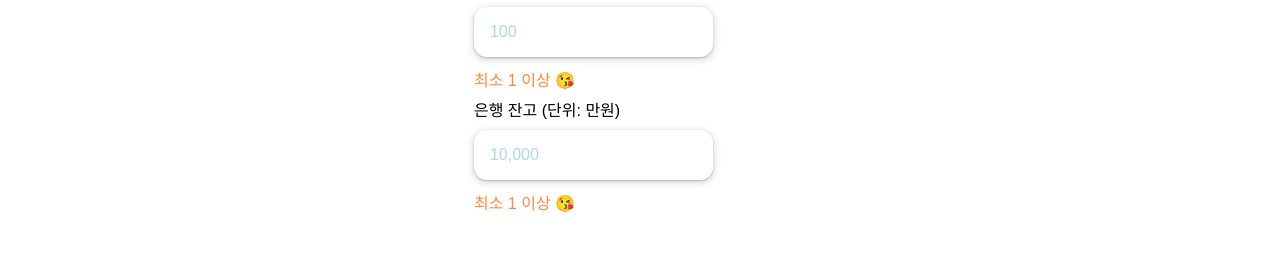
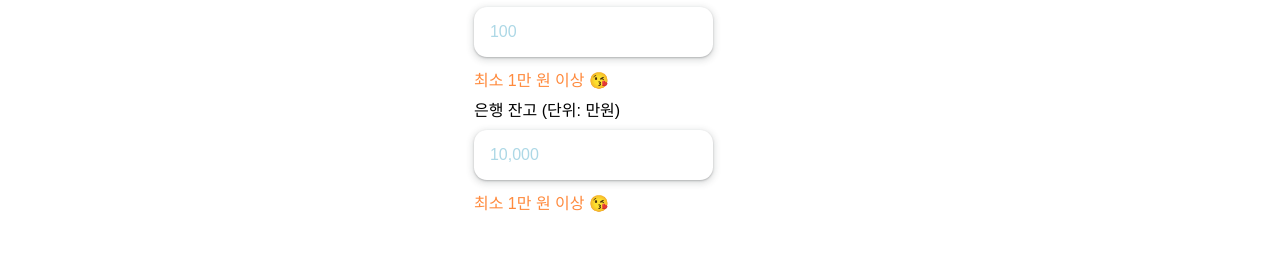
Before and after one commit to CodeSoom/HowMuchMore, a React app: page /profile in a window 1280 px wide. Shown: the part 347-607 px from the top of the page. Built offline with nearby package versions, Linux system fonts and the light colour scheme; a web font is replaced by a local one.

Commit message:
UIUX 💄: Keep consistency on the minimum unit of price

```diff
--- a/src/pages/NewProfile/NewProfile.jsx
+++ b/src/pages/NewProfile/NewProfile.jsx
@@ -94,7 +94,7 @@ export default function NewProfile({ onChange, onSubmit, profile }) {
         ) : (
           <>
             <Label id="input-monthlySavings">
-              최소 1 이상 😘
+              최소 1만 원 이상 😘
             </Label>
           </>
         )}
@@ -113,7 +113,7 @@ export default function NewProfile({ onChange, onSubmit, profile }) {
           </Label>
         ) : (
           <Label id="input-currentBlance">
-            최소 1 이상 😘
+            최소 1만 원 이상 😘
           </Label>
         )}
 
```
